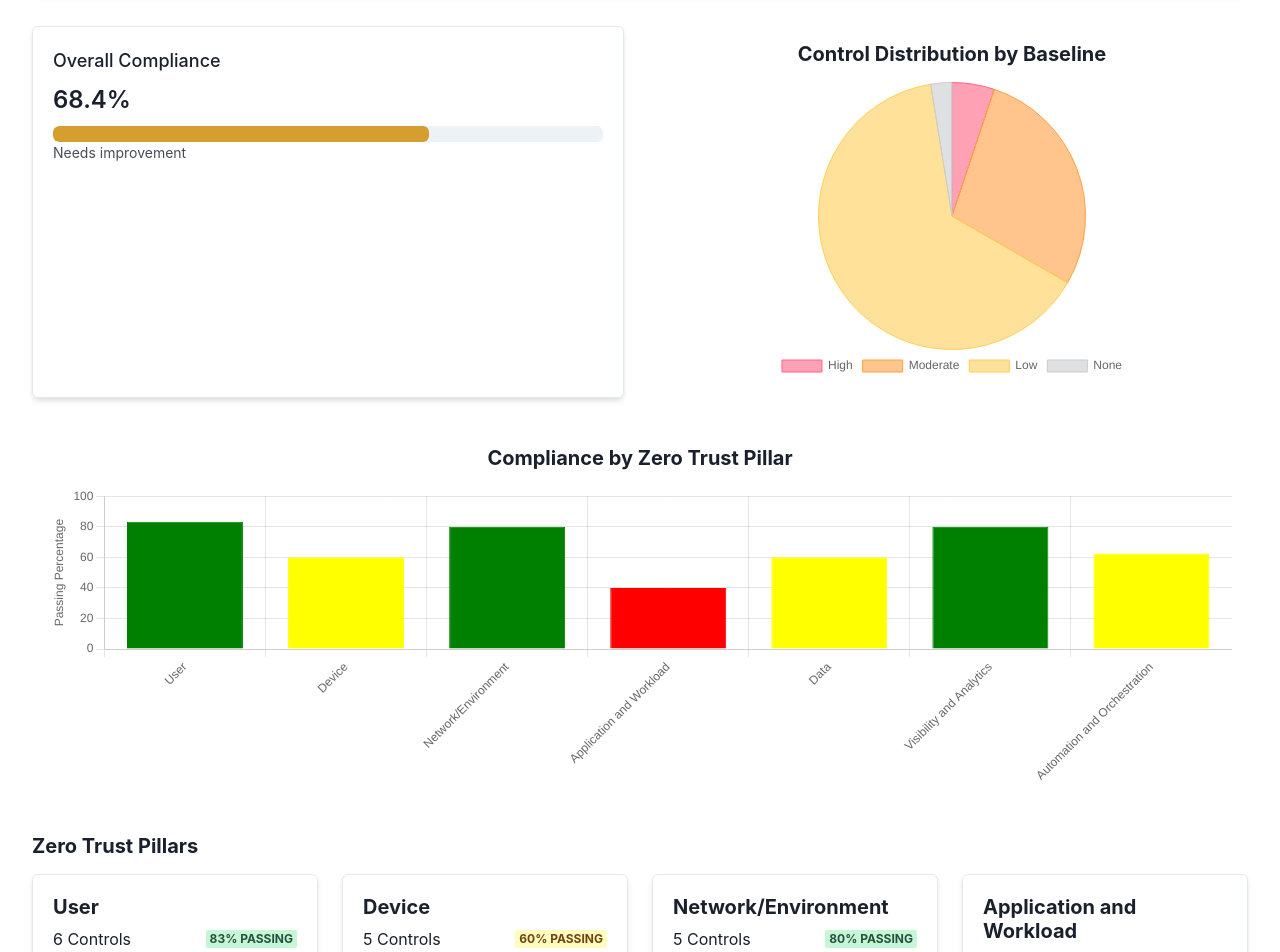
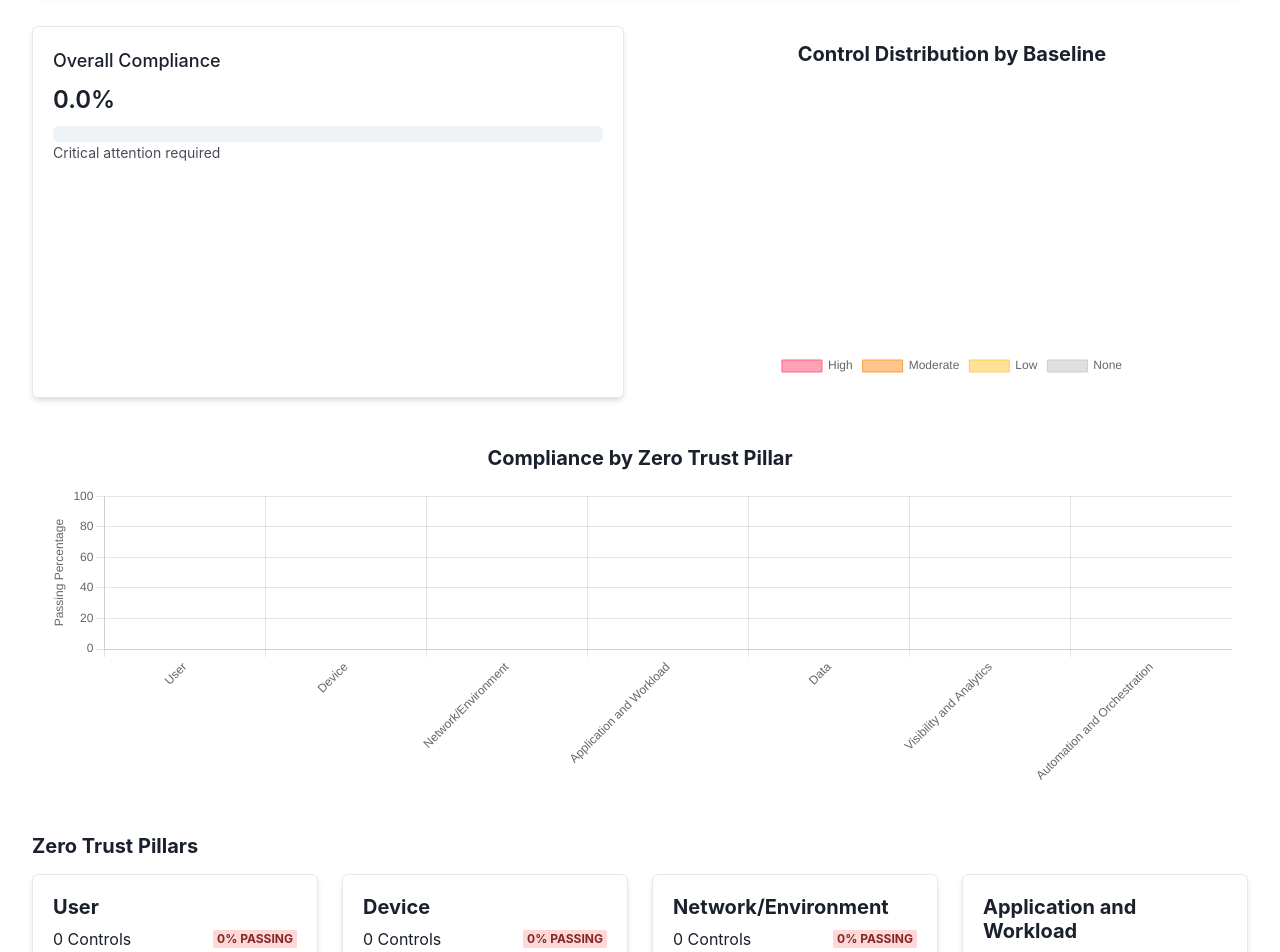
Before and after one commit to nathanstrahs/zero-trust-visualization, a Next.js app: page / in a window 1280 px wide. Shown: the part 300-1252 px from the top of the page. Built offline with nearby package versions, Linux system fonts and the light colour scheme.

Commit message:
added support for analyzing uploaded json file

```diff
--- a/src/components/BaselineDistributionChart.tsx
+++ b/src/components/BaselineDistributionChart.tsx
@@ -3,11 +3,16 @@ import { Box, Heading } from '@chakra-ui/react';
 import { Pie } from 'react-chartjs-2';
 import { Chart as ChartJS, ArcElement, Tooltip, Legend } from 'chart.js';
 import { getControlCountByBaseline } from '@/utils/helpers';
+import { Control } from '@/types';
 
 ChartJS.register(ArcElement, Tooltip, Legend);
 
-const BaselineDistributionChart: React.FC = () => {
-  const baselineCounts = getControlCountByBaseline();
+interface BaselineDistributionChartProps {
+  controls: Control[];
+}
+
+const BaselineDistributionChart: React.FC<BaselineDistributionChartProps> = ({ controls }) => {
+  const baselineCounts = getControlCountByBaseline(controls);
 
   const data = {
     labels: ['High', 'Moderate', 'Low', 'None'],
--- a/src/components/ComplianceOverviewCard.tsx
+++ b/src/components/ComplianceOverviewCard.tsx
@@ -1,9 +1,15 @@
 import React from 'react';
 import { Box, Stat, StatLabel, StatNumber, StatHelpText, Flex, Progress } from '@chakra-ui/react';
 import { getPassingPercentageOverall } from '@/utils/helpers';
+import { Control, ZeroTrustPillar, BaselineLevel } from '@/types';
+import { Control } from '@/types';
 
-const ComplianceOverviewCard: React.FC = () => {
-  const overallPercentage = getPassingPercentageOverall();
+interface ComplianceOverviewCardProps {
+  controls: Control[]; // This will receive processedControls from the parent
+}
+
+const ComplianceOverviewCard: React.FC<ComplianceOverviewCardProps> = ({ controls }) => {
+  const overallPercentage = getPassingPercentageOverall(controls);
 
   const getColorScheme = () => {
     if (overallPercentage >= 80) return 'green';
--- a/src/components/OscalFileUpload.tsx
+++ b/src/components/OscalFileUpload.tsx
@@ -11,7 +11,11 @@ import { extractNistControlStatuses } from '../../oscalParser';
 import { Control } from '@/types';
 import ControlsTable from './ControlsTable';
 
-const OscalFileUpload: React.FC = () => {
+interface OscalFileUploadProps {
+  onControlsProcessed: (controls: Control[]) => void; // This will receive processedControls from the parent
+}
+
+const OscalFileUpload: React.FC<OscalFileUploadProps> = ({ onControlsProcessed }) => {
   const [controls, setControls] = useState<Control[]>([]);
   const [fileName, setFileName] = useState<string>('');
   const toast = useToast();
@@ -39,6 +43,10 @@ const OscalFileUpload: React.FC = () => {
         }));
 
         setControls(mappedControls);
+
+        if(onControlsProcessed) {
+          onControlsProcessed(mappedControls);
+        }
 
         toast({
           title: 'File processed successfully',
--- a/src/components/PillarCard.tsx
+++ b/src/components/PillarCard.tsx
@@ -2,15 +2,17 @@ import React from 'react';
 import { Box, Heading, Text, Progress, Badge, Flex, Spacer } from '@chakra-ui/react';
 import { ZeroTrustPillar } from '@/types';
 import { getControlsByPillar, getPassingPercentageByPillar } from '@/utils/helpers';
+import { Control } from '@/types';
 
 interface PillarCardProps {
   pillar: ZeroTrustPillar;
   onClick: () => void;
+  controls: Control[];
 }
 
-const PillarCard: React.FC<PillarCardProps> = ({ pillar, onClick }) => {
-  const controls = getControlsByPillar(pillar);
-  const passingPercentage = getPassingPercentageByPillar(pillar);
+const PillarCard: React.FC<PillarCardProps> = ({ pillar, onClick, controls }) => {
+  const pillarSpecificControls = getControlsByPillar(pillar, controls);
+  const passingPercentage = getPassingPercentageByPillar(pillar, controls);
 
   const getColorScheme = () => {
     if (passingPercentage >= 80) return 'green';
@@ -31,7 +33,7 @@ const PillarCard: React.FC<PillarCardProps> = ({ pillar, onClick }) => {
     >
       <Heading fontSize="xl" mb={2}>{pillar}</Heading>
       <Flex align="center" mb={2}>
-        <Text>{controls.length} Controls</Text>
+        <Text>{pillarSpecificControls.length} Controls</Text>
         <Spacer />
         <Badge colorScheme={getColorScheme()}>
           {passingPercentage.toFixed(0)}% Passing
--- a/src/components/PillarComplianceChart.tsx
+++ b/src/components/PillarComplianceChart.tsx
@@ -11,6 +11,7 @@ import {
   Legend,
 } from 'chart.js';
 import { getPillars, getPassingPercentageByPillar } from '@/utils/helpers';
+import { Control } from '@/types';
 
 ChartJS.register(
   CategoryScale,
@@ -21,9 +22,13 @@ ChartJS.register(
   Legend
 );
 
-const PillarComplianceChart: React.FC = () => {
+interface PillarComplianceChartProps {
+  controls: Control[];
+}
+
+const PillarComplianceChart: React.FC<PillarComplianceChartProps> = ({ controls }) => {
   const pillars = getPillars();
-  const percentages = pillars.map(pillar => getPassingPercentageByPillar(pillar));
+  const percentages = pillars.map(pillar => getPassingPercentageByPillar(pillar, controls));
 
   const data = {
     labels: pillars,
--- a/src/data/controls.ts
+++ b/src/data/controls.ts
@@ -2,9 +2,9 @@ import { Control } from '@/types';
 
 // This is a sample dataset of NIST SP 800-53 Rev 5 controls mapped to Zero Trust pillars
 // In a real application, this would be more comprehensive and likely come from an API
-export const controls: Control[] = [
+export var controls: Control[] = [
   // User Pillar
-  {
+  /*{
     id: 'IA-2',
     name: 'Identification and Authentication (Organizational Users)',
     description: 'Uniquely identify and authenticate organizational users and associate that unique identification with processes acting on behalf of those users.',
@@ -328,4 +328,5 @@ export const controls: Control[] = [
     baseline: 'high',
     status: 'failing',
   }
+    */
 ];
--- a/src/utils/helpers.ts
+++ b/src/utils/helpers.ts
@@ -1,44 +1,44 @@
 import { Control, BaselineLevel, ZeroTrustPillar } from '@/types';
-import { controls } from '@/data/controls';
+//import { controls } from '@/data/controls';
 
-export const getControlsByPillar = (pillar: ZeroTrustPillar): Control[] => {
-  return controls.filter(control => control.pillar === pillar);
+export const getControlsByPillar = (pillar: ZeroTrustPillar, currentControls: Control[]): Control[] => {
+  return currentControls.filter(control => control.pillar === pillar);
 };
 
-export const getControlsByBaseline = (baseline: BaselineLevel): Control[] => {
-  return controls.filter(control => control.baseline === baseline);
+export const getControlsByBaseline = (baseline: BaselineLevel, currentControls: Control[]): Control[] => {
+  return currentControls.filter(control => control.baseline === baseline);
 };
 
-export const getPassingPercentageByPillar = (pillar: ZeroTrustPillar): number => {
-  const pillarControls = getControlsByPillar(pillar);
+export const getPassingPercentageByPillar = (pillar: ZeroTrustPillar, currentControls: Control[]): number => {
+  const pillarControls = getControlsByPillar(pillar, currentControls);
   if (pillarControls.length === 0) return 0;
 
   const passingControls = pillarControls.filter(control => control.status === 'passing');
   return (passingControls.length / pillarControls.length) * 100;
 };
 
-export const getPassingPercentageByBaseline = (baseline: BaselineLevel): number => {
-  const baselineControls = getControlsByBaseline(baseline);
+export const getPassingPercentageByBaseline = (baseline: BaselineLevel, currentControls: Control[]): number => {
+  const baselineControls = getControlsByBaseline(baseline, currentControls);
   if (baselineControls.length === 0) return 0;
 
   const passingControls = baselineControls.filter(control => control.status === 'passing');
   return (passingControls.length / baselineControls.length) * 100;
 };
 
-export const getPassingPercentageOverall = (): number => {
-  const applicableControls = controls.filter(control => control.status !== 'not-applicable');
+export const getPassingPercentageOverall = (currentControls: Control[]): number => {
+  const applicableControls = currentControls.filter(control => control.status !== 'not-applicable');
   if (applicableControls.length === 0) return 0;
 
   const passingControls = applicableControls.filter(control => control.status === 'passing');
   return (passingControls.length / applicableControls.length) * 100;
 };
 
-export const getControlCountByBaseline = (): Record<BaselineLevel, number> => {
+export const getControlCountByBaseline = (currentControls: Control[]): Record<BaselineLevel, number> => {
   return {
-    high: controls.filter(control => control.baseline === 'high').length,
-    moderate: controls.filter(control => control.baseline === 'moderate').length,
-    low: controls.filter(control => control.baseline === 'low').length,
-    none: controls.filter(control => control.baseline === 'none').length,
+    high: currentControls.filter(control => control.baseline === 'high').length,
+    moderate: currentControls.filter(control => control.baseline === 'moderate').length,
+    low: currentControls.filter(control => control.baseline === 'low').length,
+    none: currentControls.filter(control => control.baseline === 'none').length,
   };
 };
 
```
